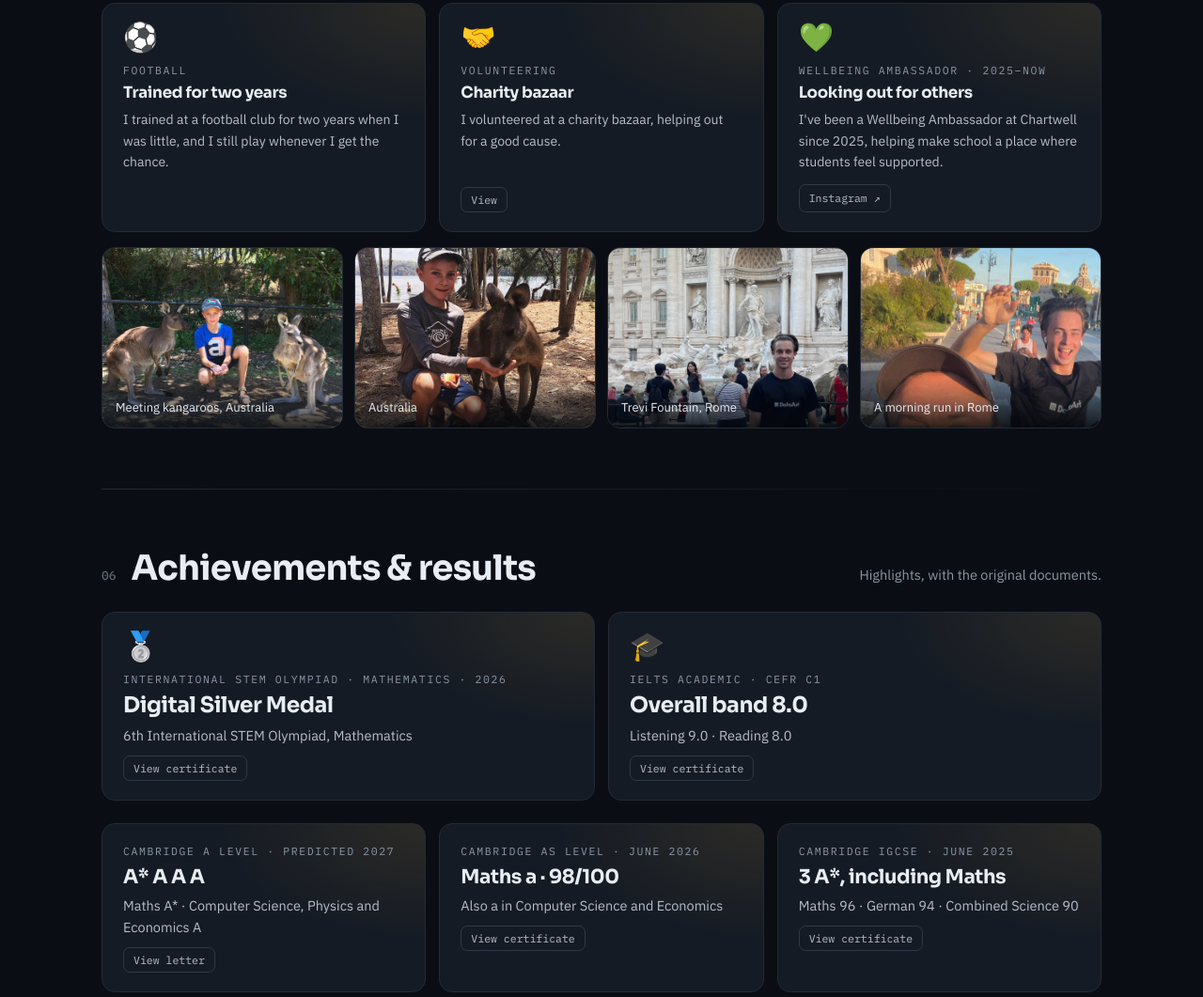
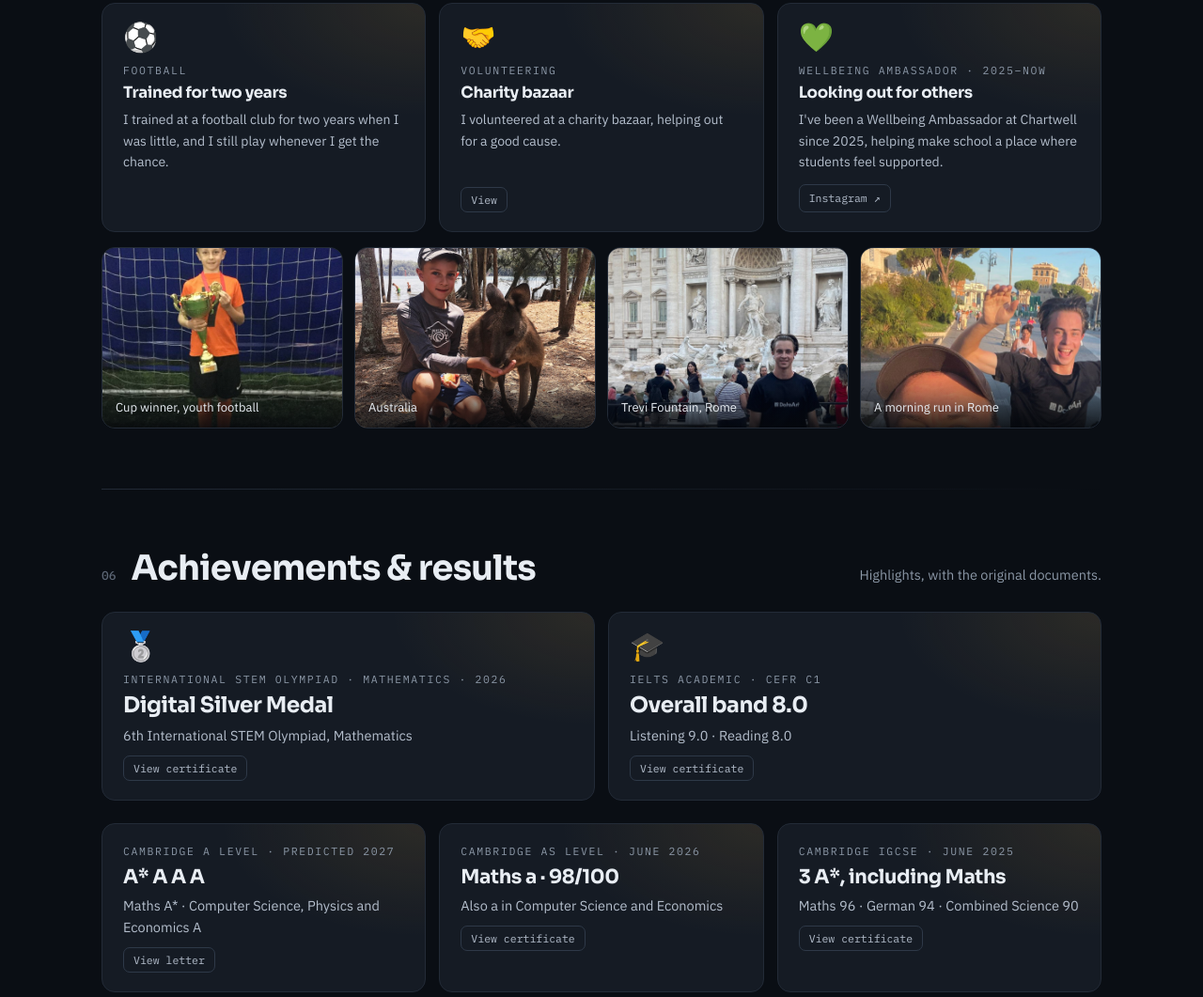
Before and after one commit to Holmsbergsviti/University_Portfolio, a plain HTML site: page index.html in a window 1280 px wide. Shown: the part 6348-7409 px from the top of the page at 94% size. Drawn offline with Linux system fonts and the light colour scheme; files whose address does not match are found by name.

Commit message:
Gallery: youth football cup photo replaces the first Australia photo
Co-Authored-By: Claude Opus 5.5 <noreply@anthropic.com>
Claude-Session: https://claude.ai/code/session_01TBT4ZHTUuHF7TEm8Atjnk6

```diff
--- a/index.html
+++ b/index.html
@@ -545,7 +545,7 @@
     <!-- Photo gallery: each photo only appears once its file exists in photos/ -->
     <div class="gallery">
       <figure class="g-item opt-media" hidden><img src="photos/life-6.jpg" alt="Photo" /><figcaption></figcaption></figure>
-      <figure class="g-item opt-media" hidden><img src="photos/travel-1.jpg" alt="Meeting kangaroos in Australia as a child" /><figcaption>Meeting kangaroos, Australia</figcaption></figure>
+      <figure class="g-item opt-media" hidden><img src="photos/football-cup.jpg" alt="As a young footballer, holding the cup and a winner's medal" /><figcaption>Cup winner, youth football</figcaption></figure>
       <figure class="g-item opt-media" hidden><img src="photos/travel-3.jpg" alt="Feeding a kangaroo in Australia" /><figcaption>Australia</figcaption></figure>
       <figure class="g-item opt-media" hidden><img src="photos/travel-4.jpg" alt="At the Trevi Fountain in Rome" /><figcaption>Trevi Fountain, Rome</figcaption></figure>
       <figure class="g-item opt-media" hidden><img src="photos/travel-5.jpg" alt="Out for a run through central Rome" /><figcaption>A morning run in Rome</figcaption></figure>
```
Also changed, not shown: photos/football-cup.jpg (added), photos/travel-1.jpg (deleted).
